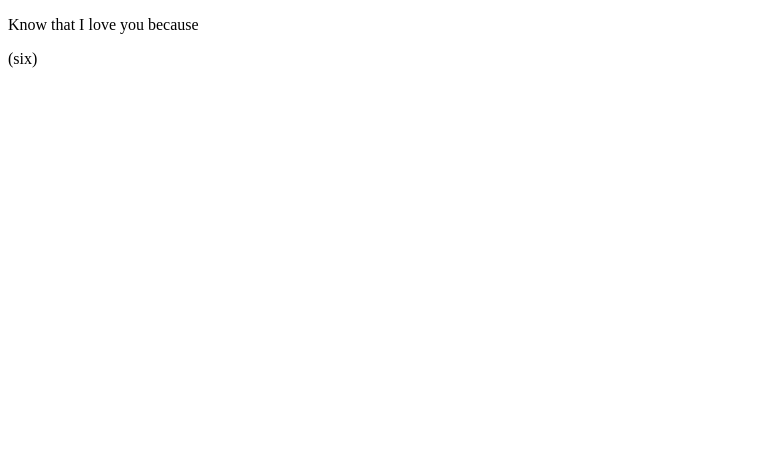
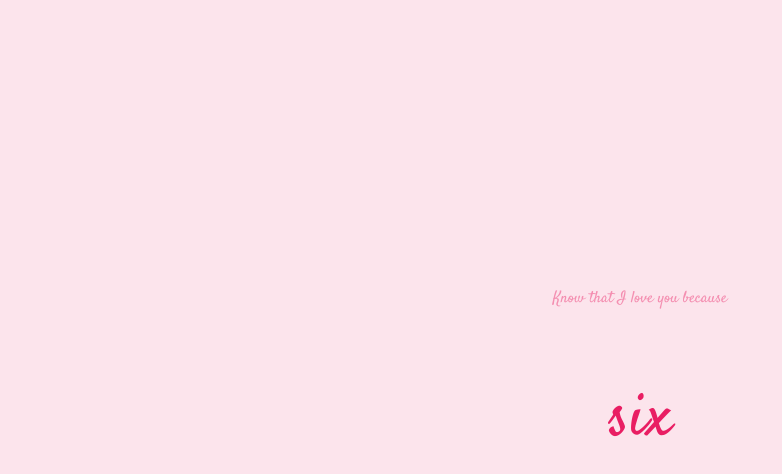
Before and after one commit to KAHLYM/phoebe, an Angular app: page /reason in a window 1280 px wide. Shown: the top 474 px of the page, without its empty margins (0-782 px from the left). Built offline with nearby package versions, Linux system fonts and the light colour scheme.

Commit message:
Add scss (#10)

```diff
--- a/src/app/passcode-input/passcode-input.component.html
+++ b/src/app/passcode-input/passcode-input.component.html
@@ -1 +1 @@
-<input inputmode="numeric" type="password" #pi (keydown)="onKeydown($event)" (keyup)="onKeyup($event)"/>
+<input inputmode="numeric" type="text" #pi (keydown)="onKeydown($event)" (keyup)="onKeyup($event)"/>
--- a/src/app/passcode-input/passcode-input.component.scss
+++ b/src/app/passcode-input/passcode-input.component.scss
@@ -0,0 +1,23 @@
+@import url('https://fonts.googleapis.com/css?family=Roboto+Mono');
+
+input {
+    background-color: #F5F5F5;
+    border-radius: 0.5em;
+    border: none;
+    caret-color: transparent;
+    color: #212121;
+    font-family: "Roboto Mono", monospace;
+    font-optical-sizing: auto;
+    font-size: 1em;
+    font-style: normal;
+    font-weight: 400;
+    height: 4em;
+    margin: 0.25em;
+    text-align: center;
+    width: 2.5em;
+}
+
+input:focus {
+    background-color: #EEEEEE;
+    outline: none;
+}
--- a/src/app/reason/reason.component.html
+++ b/src/app/reason/reason.component.html
@@ -1,2 +1,2 @@
-<p>Know that I love you because</p>
-<p>({{reason}})</p>
+<p id="pretext">Know that I love you because</p>
+<p id="text">{{reason}}</p>
--- a/src/app/reason/reason.component.scss
+++ b/src/app/reason/reason.component.scss
@@ -0,0 +1,15 @@
+#pretext {
+    color: #F48FB1;
+    font-family: "Satisfy", cursive;
+    font-size: 1em;
+    text-align: center;
+}
+
+#text {
+    color: #E91E63;
+    font-family: "Satisfy", cursive;
+    font-size: 4em;
+    font-style: normal;
+    font-weight: 400;
+    text-align: center;
+}
--- a/src/app/reason/reason.component.ts
+++ b/src/app/reason/reason.component.ts
@@ -15,6 +15,14 @@ export class ReasonComponent {
   constructor() {
     const REASONS: string[] = reasons["reasons"];
     this.reason = REASONS[this.getIndex(REASONS.length)];
+  }
+
+  ngAfterViewInit() {
+    document.querySelector('body')?.classList.add('reason');
+  }
+
+  ngOnDestroy() {
+    document.querySelector('body')?.classList.remove('reason');
   }
 
   // Adapted from https://stackoverflow.com/a/47593316
--- a/src/index.html
+++ b/src/index.html
@@ -1,13 +1,21 @@
 <!doctype html>
 <html lang="en">
+
 <head>
   <meta charset="utf-8">
   <title>Phoebe</title>
   <base href="/">
   <meta name="viewport" content="width=device-width, initial-scale=1">
   <link rel="icon" type="image/x-icon" href="favicon.ico">
+  <link rel="preconnect" href="https://fonts.googleapis.com">
+  <link rel="preconnect" href="https://fonts.gstatic.com" crossorigin>
+  <link
+    href="https://fonts.googleapis.com/css2?family=Roboto+Mono:ital,wght@0,100..700;1,100..700&family=Satisfy&display=swap"
+    rel="stylesheet">
 </head>
+
 <body>
   <app-root></app-root>
 </body>
+
 </html>
--- a/src/styles.scss
+++ b/src/styles.scss
@@ -1 +1,14 @@
-/* You can add global styles to this file, and also import other style files */
+body {
+    align-items: center;
+    background-color: none;
+    display: flex;
+    height: 100vh;
+    justify-content: center;
+    margin: 0;
+    padding: 0;
+    width: 100vw;
+}
+
+body.reason {
+    background-color: #FCE4EC;
+}
```
